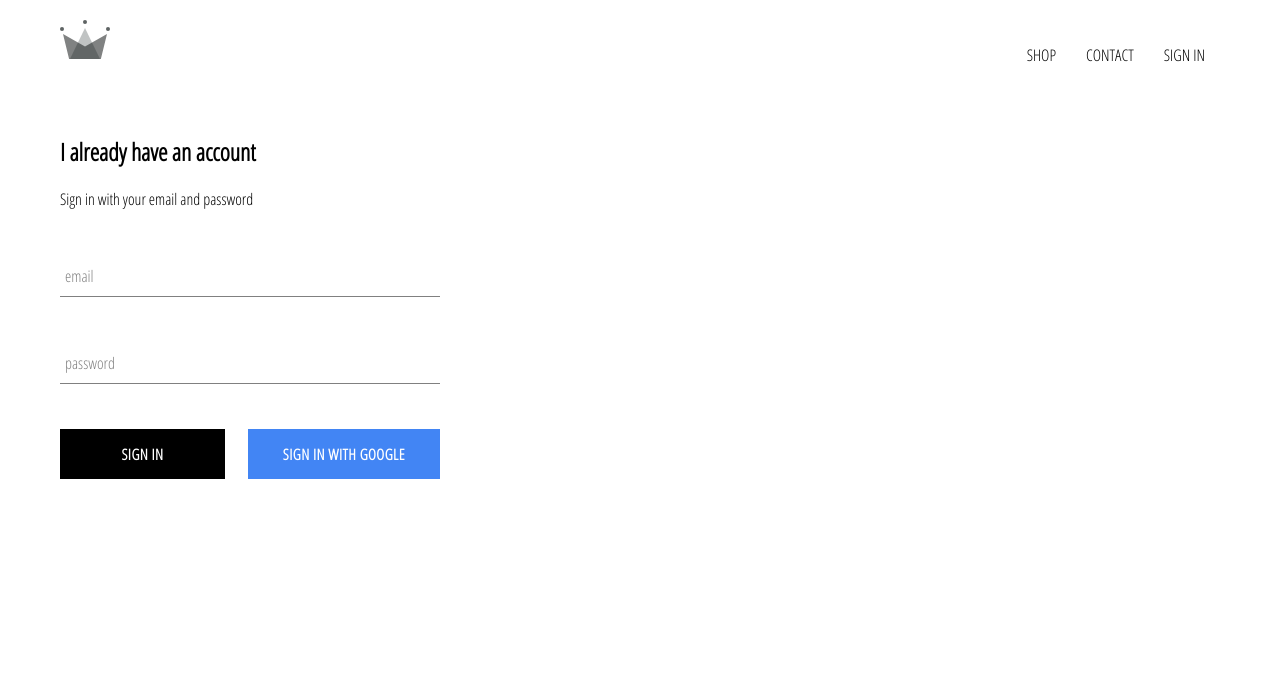
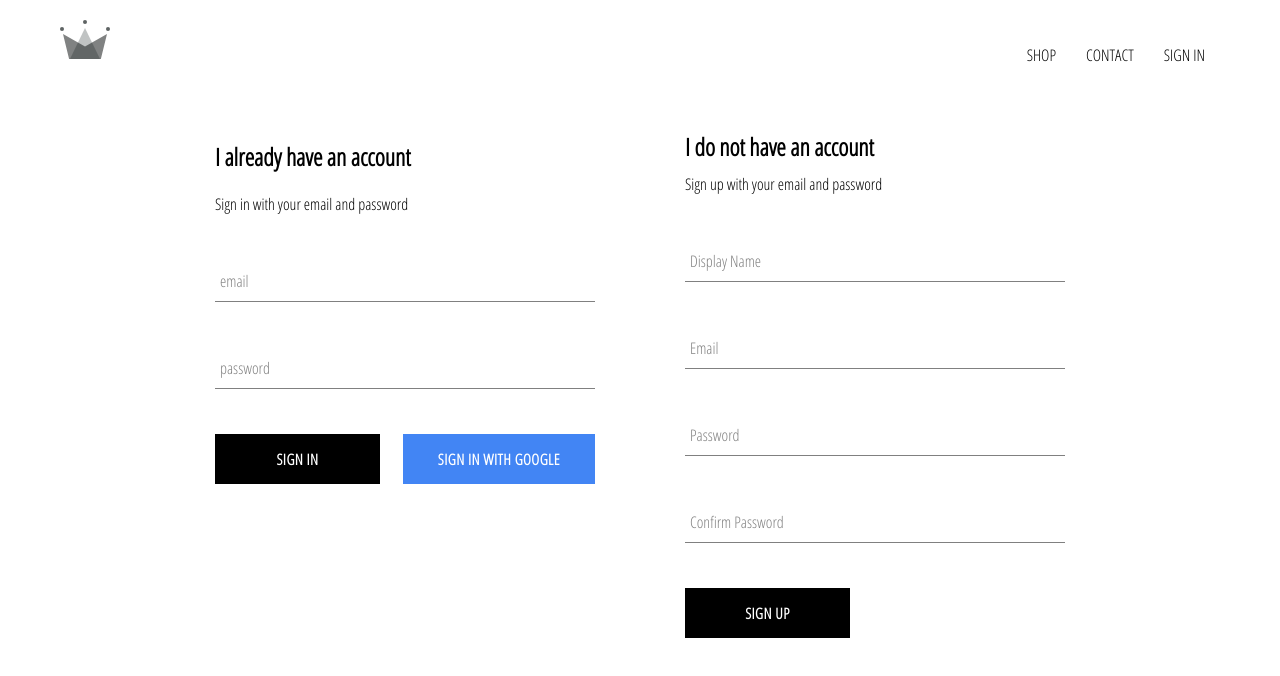
Before and after one commit to JingdaMai/crwn-clothing, a React (Create React App) app: page /signin in a window 1280 px wide. Shown: the top 676 px of the page. Built offline with nearby package versions, Linux system fonts and the light colour scheme; no server answers.

Commit message:
implemented firebase utils, included ability to store authenticated users into our firestore database

```diff
--- a/src/App.js
+++ b/src/App.js
@@ -7,7 +7,7 @@
 import ShopPage from './pages/shop/shop.component';
 import SignInAndSignUpPage from './pages/sign-in-and-sign-up/sign-in-and-sign-up.component';
 import Header from './components/header/header.component';
-import { auth } from './firebase/firebase.utils';
+import { auth, createUserProfileDocument } from './firebase/firebase.utils';
 
 class App extends React.Component {
   constructor() {
@@ -21,15 +21,28 @@
   unsubscribeFromAuth = null
 
   componentDidMount() {
-    this.unsubscribeFromAuth = auth.onAuthStateChanged(user => {
-      this.setState({ currentUser: user });
+    this.unsubscribeFromAuth = auth.onAuthStateChanged(async userAuth => {
+      if (userAuth) {
+        const userRef = await createUserProfileDocument(userAuth);
 
-      console.log(user);
+        userRef.on('value', snapShot => {
+          this.setState({
+            currentUser: {
+              id: snapShot.key,
+              ...snapShot.val()
+            }
+          }, () => console.log(this.state));
+        });
+      } else {
+        this.setState({ currentUser: userAuth });
+      }
     });
   }
 
   componentWillUnmount() {
-    this.unsubscribeFromAuth();
+    if (this.unsubscribeFromAuth) {
+      this.unsubscribeFromAuth();
+    }
   }
 
   render() {
--- /dev/null
+++ b/src/components/sign-up/sign-up.component.jsx
@@ -0,0 +1,102 @@
+import React from 'react';
+
+import FormInput from '../form-input/form-input.component';
+import CustomButton from '../custom-button/custom-button.component';
+
+import { auth, createUserProfileDocument, } from '../../firebase/firebase.utils';
+
+import './sign-up.styles.scss';
+
+class SignUp extends React.Component {
+  constructor() {
+    super();
+
+    this.state = {
+      displayName: '',
+      email: '',
+      password: '',
+      confirmPassword: ''
+    };
+  }
+
+  handleSubmit = async event => {
+    event.preventDefault();
+    const { displayName, email, password, confirmPassword } = this.state;
+
+    if (password !== confirmPassword) {
+      alert("password don't match");
+      return;
+    }
+
+    try {
+      const { user } = await auth.createUserWithEmailAndPassword(email, password);
+
+      await createUserProfileDocument(user, { displayName });
+
+      // clear form
+      this.setState({
+        displayName: '',
+        email: '',
+        password: '',
+        confirmPassword: ''
+      })
+
+    } catch (error) {
+      console.log(error);
+    }
+  }
+
+  handleChange = event => {
+    const { name, value } = event.target;
+
+    this.setState({ [name]: value });
+  }
+
+  render() {
+    const { displayName, email, password, confirmPassword } = this.state;
+
+    return (
+      <div className='sign-up'>
+        <h2 className='title'>I do not have an account</h2>
+        <span>Sign up with your email and password</span>
+        <form className='sign-up-form' onSubmit={this.handleSubmit}>
+          <FormInput
+            type='text'
+            name='displayName'
+            value={displayName}
+            onChange={this.handleChange}
+            label='Display Name'
+            required
+          />
+          <FormInput
+            type='email'
+            name='email'
+            value={email}
+            onChange={this.handleChange}
+            label='Email'
+            required
+          />
+          <FormInput
+            type='password'
+            name='password'
+            value={password}
+            onChange={this.handleChange}
+            label='Password'
+            required
+          />
+          <FormInput
+            type='password'
+            name='confirmPassword'
+            value={confirmPassword}
+            onChange={this.handleChange}
+            label='Confirm Password'
+            required
+          />
+          <CustomButton type='submit'>SIGN UP</CustomButton>
+        </form>
+      </div>
+    );
+  }
+}
+
+export default SignUp;
--- /dev/null
+++ b/src/components/sign-up/sign-up.styles.scss
@@ -0,0 +1,9 @@
+.sign-up {
+  display: flex;
+  flex-direction: column;
+  width: 380px;
+
+  .title {
+    margin: 10px 0;
+  }
+}
--- a/src/firebase/firebase.utils.js
+++ b/src/firebase/firebase.utils.js
@@ -1,16 +1,44 @@
 import firebase from 'firebase/app';
+import "firebase/database";
 import 'firebase/firestore';
 import 'firebase/auth';
 
 const config = {
-  apiKey: "AIzaSyAQo5DJ28Ny2TvJlbV6IofJLbPSNwvQ584",
-  authDomain: "crwn-db-13aa6.firebaseapp.com",
-  databaseURL: "https://crwn-db-13aa6.firebaseio.com",
-  projectId: "crwn-db-13aa6",
-  storageBucket: "crwn-db-13aa6.appspot.com",
-  messagingSenderId: "4398714655",
-  appId: "1:4398714655:web:ccb89bc8fe4d434c9b2a2a"
+  apiKey: "AIzaSyDBfCfsCvUxXmChgV_4G99VeW7J73fFMiY",
+  authDomain: "crwn-db-f917c.firebaseapp.com",
+  databaseURL: "https://crwn-db-f917c.firebaseio.com",
+  projectId: "crwn-db-f917c",
+  storageBucket: "crwn-db-f917c.appspot.com",
+  messagingSenderId: "394723587774",
+  appId: "1:394723587774:web:b720afbe891b6b3e9450ef"
 };
+
+
+export const createUserProfileDocument = async (userAuth, additionalData) => {
+  if (!userAuth) return;
+
+  const userRef = firebase.database().ref(`users/${userAuth.uid}`);
+
+  const snapShot = await userRef.get();
+
+  if (!snapShot.exists()) {
+    const { displayName, email } = userAuth;
+    const createdAt = new Date().getTime();
+
+    try {
+      await userRef.set({
+        displayName,
+        email,
+        createdAt,
+        ...additionalData
+      })
+    } catch (error) {
+      console.log('error creating user', error.message);
+    }
+  }
+
+  return userRef;
+}
 
 firebase.initializeApp(config);
 
--- a/src/pages/sign-in-and-sign-up/sign-in-and-sign-up.component.jsx
+++ b/src/pages/sign-in-and-sign-up/sign-in-and-sign-up.component.jsx
@@ -1,12 +1,14 @@
 import React from 'react';
 
 import SignIn from '../../components/sign-in/sign-in.component';
+import SignUp from '../../components/sign-up/sign-up.component';
 
 import './sign-in-and-sign-up.styles.scss';
 
 const SignInAndSignUpPage = () => (
   <div className='sign-in-and-sign-up'>
     <SignIn />
+    <SignUp />
   </div>
 );
 
--- a/src/pages/sign-in-and-sign-up/sign-in-and-sign-up.styles.scss
+++ b/src/pages/sign-in-and-sign-up/sign-in-and-sign-up.styles.scss
@@ -0,0 +1,7 @@
+.sign-in-and-sign-up {
+  width: 850px;
+  display: flex;
+  justify-content: space-between;
+  margin: 30px auto;
+
+}
```
